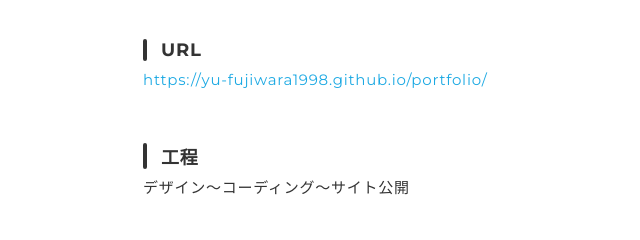
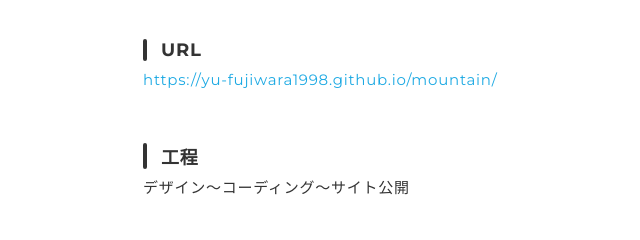
Before and after one commit to yu-fujiwara1998/profile, a plain HTML site: page works-template.html in a window 1280 px wide. Shown: the part 780-1020 px from the top of the page, 137-777 px from the left. Drawn offline with nearby package versions, Linux system fonts and the light colour scheme.

Commit message:
Update works-template.html

```diff
--- a/works-template.html
+++ b/works-template.html
@@ -55,7 +55,7 @@
               様々なアニメーションや機能を追加し、デザインと機能性の両面から作りこんで作成しました。<br>
             </p>
             <h3>URL</h3>
-            <p><a href="https://yu-fujiwara1998.github.io/portfolio/" target="_blank" rel="noopener">https://yu-fujiwara1998.github.io/portfolio/</a></p>
+            <p><a href="https://yu-fujiwara1998.github.io/mountain/" target="_blank" rel="noopener">https://yu-fujiwara1998.github.io/mountain/</a></p>
             <h3>工程</h3>
             <p>デザイン～コーディング～サイト公開</p>
             <h3>サイトの目的</h3>
```
